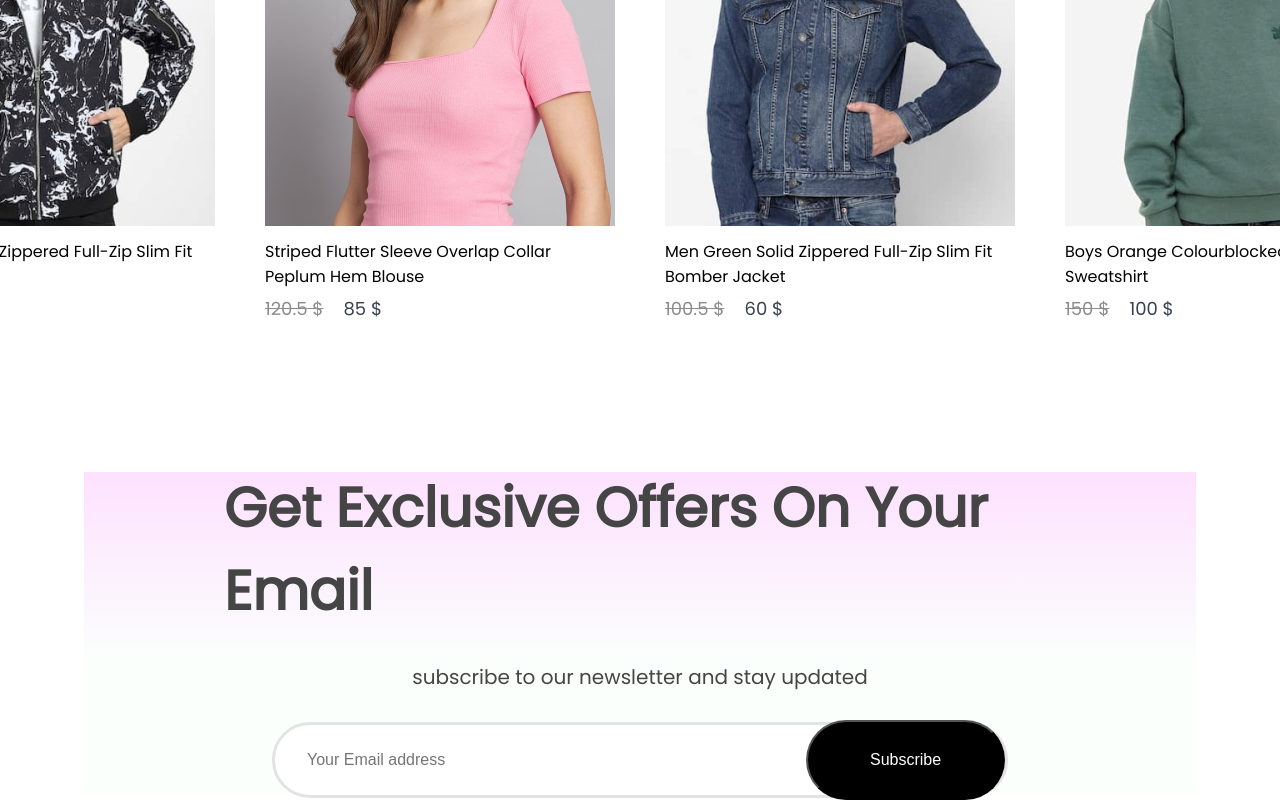
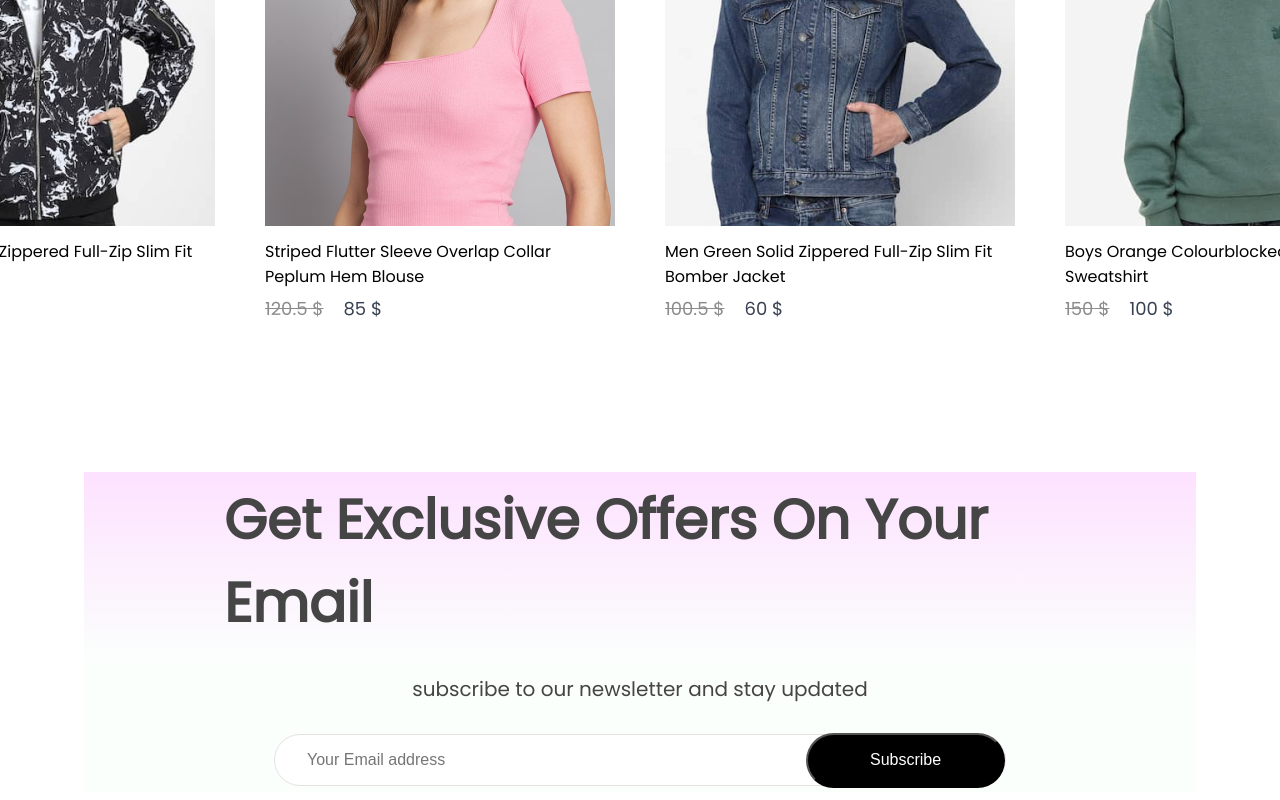
Before and after one commit to m-fadi/E-commerce, a React (Create React App) app: page / in a window 1280 px wide. Shown: the part 3992-4792 px from the top of the page. Built offline with nearby package versions, Linux system fonts and the light colour scheme.

Commit message:
newsLetter input css

```diff
--- a/src/components/NewsLetter/NewsLetter.css
+++ b/src/components/NewsLetter/NewsLetter.css
@@ -28,9 +28,10 @@
     align-items: center;
     background: white;
     width: 730px;
-    height: 70px;
+    height: 50px;
     border-radius: 80px;
-    border: solid #e3e3e3;
+    border: solid 1px #e3e3e3;
+
 }
 .subscription input {
     width: 500px;
@@ -42,7 +43,7 @@
 }
 .subscription button{
 width:200px;
-height: 80px;
+height: 55px;
 border-radius: 80px;
 color:white;
 font-size: 16px;
```
